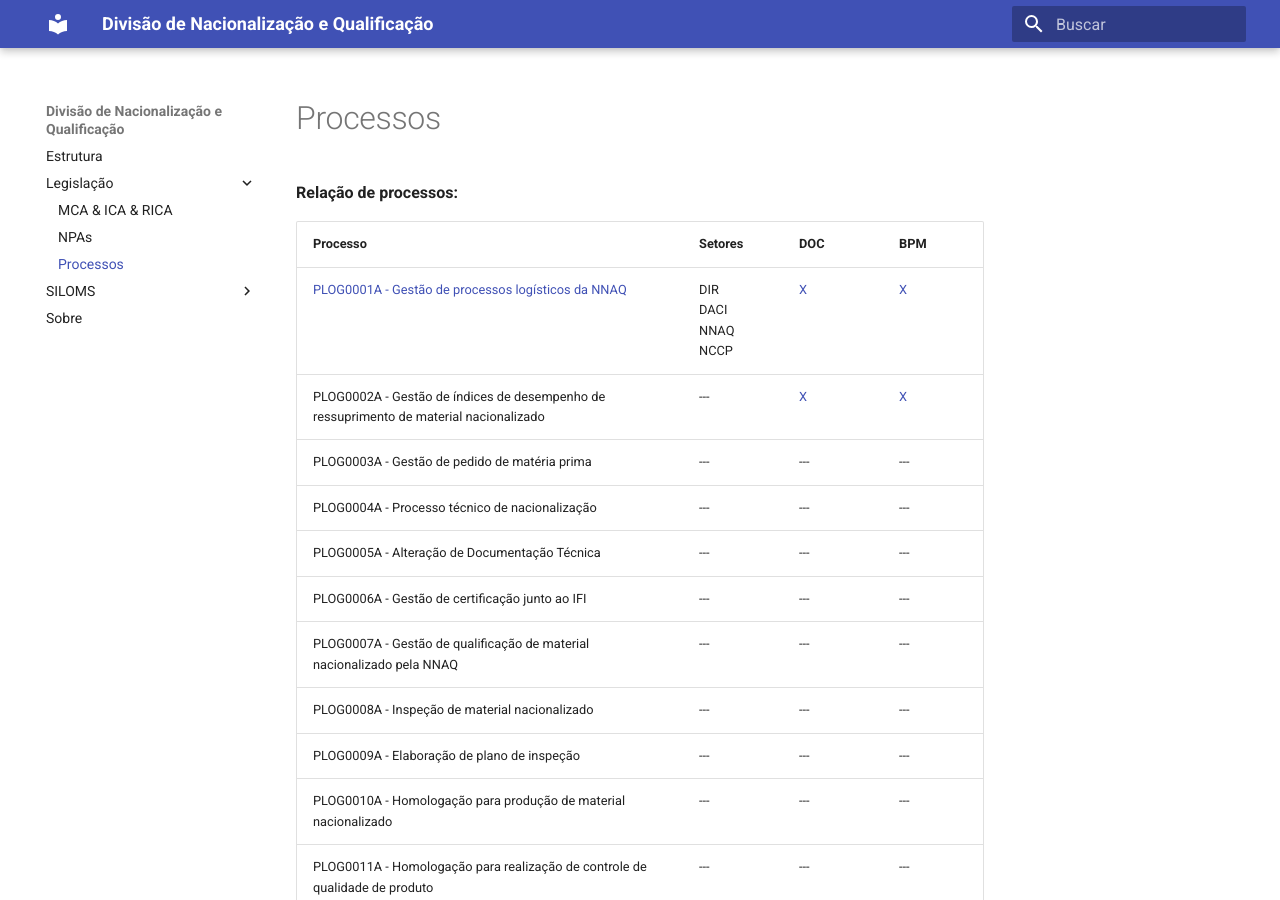
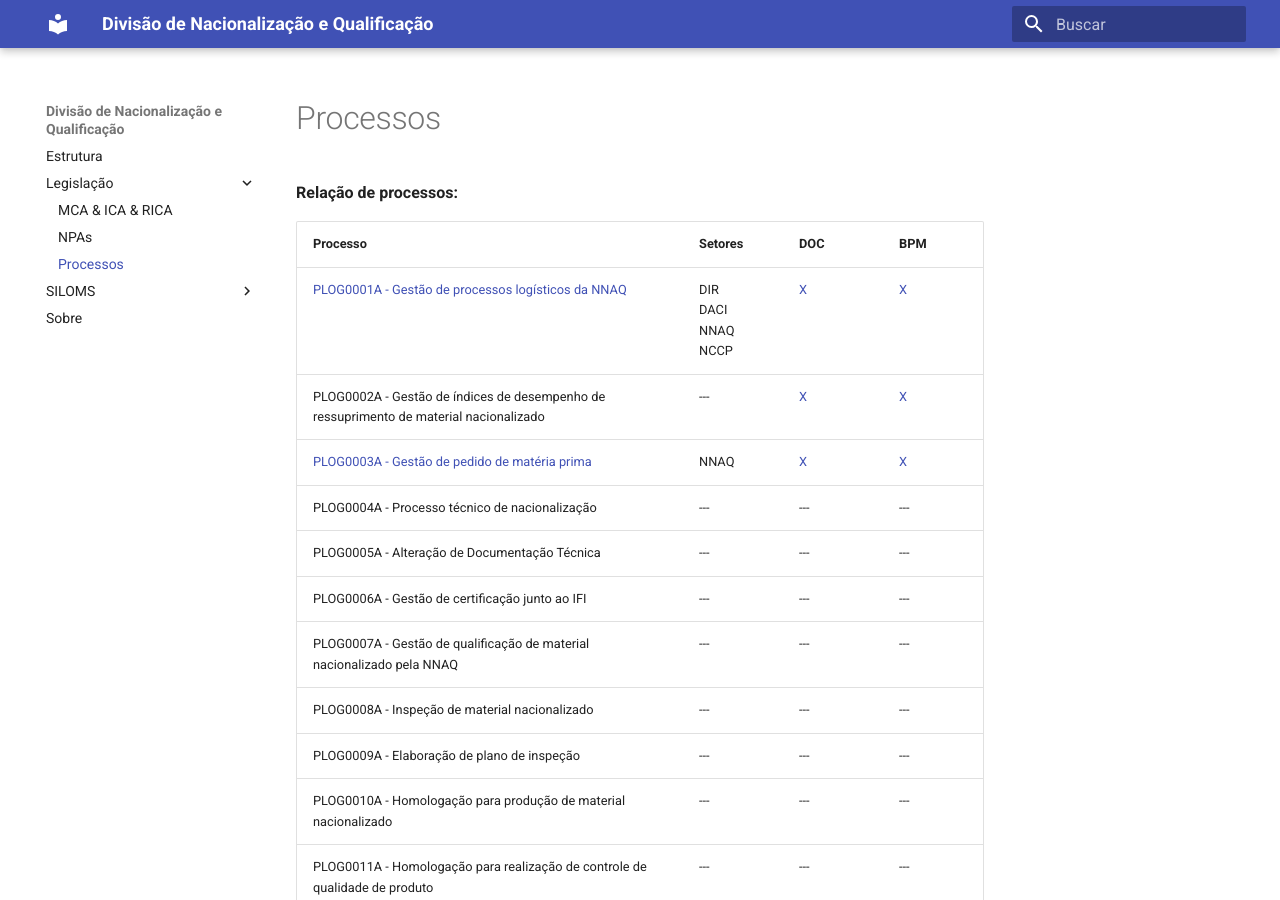
Before and after one commit to nacionalizacao/nacionalizacao.github.io, an MkDocs documentation site: the page built from docs/legislacao/plog/index.md, in a window 1280 px wide and 900 px high. Built offline with MkDocs 1.6.1 and Material for MkDocs 9.7.7, drawn with Linux system fonts in a browser that asks for light colours.

Commit message:
plog0003a

```diff
--- a/docs/legislacao/plog/index.md
+++ b/docs/legislacao/plog/index.md
@@ -4,7 +4,7 @@
 | ---      | ---     | --- | --- |
 | [PLOG0001A - Gestão de processos logísticos da NNAQ](PLOG0001A.pdf) | DIR <br> DACI <br> NNAQ <br> NCCP | [X](PLOG0001A.docx) | [X](PLOG0001A.bpm) |
 | PLOG0002A - Gestão de índices de desempenho de ressuprimento de material nacionalizado | ---     | [X](PLOG0002A.docx) | [X](PLOG0002A.bpm) |
-| PLOG0003A - Gestão de pedido de matéria prima | ---     | --- | --- |
+| [PLOG0003A - Gestão de pedido de matéria prima](PLOG0003A.pdf) | NNAQ     | [X](PLOG0003A.docx) | [X](PLOG0003A.bpm) |
 | PLOG0004A - Processo técnico de nacionalização | ---     | --- | --- |
 | PLOG0005A - Alteração de Documentação Técnica | ---     | --- | --- |
 | PLOG0006A - Gestão de certificação junto ao IFI | ---     | --- | --- |
```
Also changed, not shown: 3 other files.
